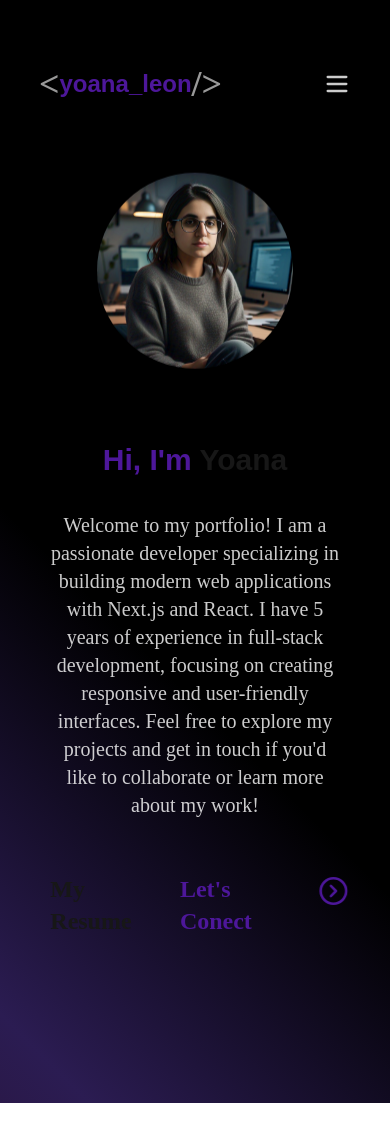
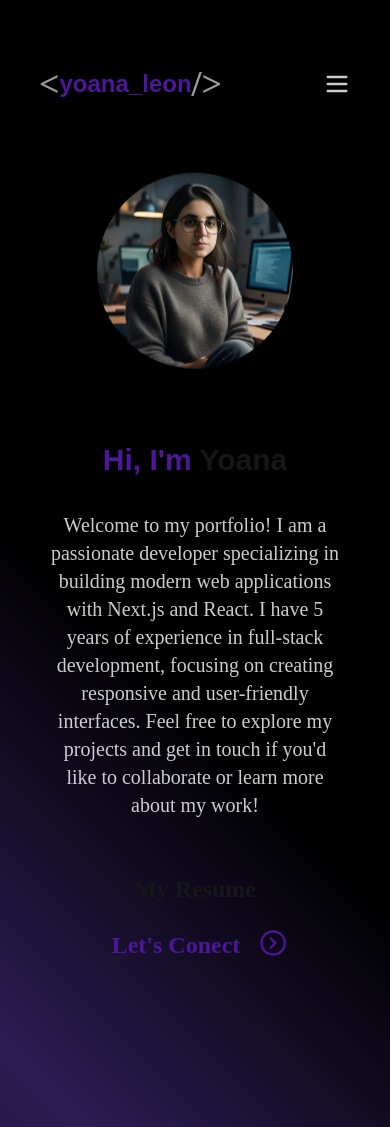
Before and after one commit to ylfranco98/portfolio, a Next.js app: page / in a window 390 px wide. Before the commit the page ends 1103 px from the top, so only its background shows below. Built offline with nearby package versions, Linux system fonts and the light colour scheme.

Commit message:
make hero responsive for mobile devices

```diff
--- a/app/globals.css
+++ b/app/globals.css
@@ -7,6 +7,7 @@
 
 @theme inline {
   /* Define breakpoints for responsive design */
+  --breakpoint-xs: 30rem;
   --breakpoint-ms: 42rem;
   --breakpoint-3xl: 110rem;
 
--- a/components/Main.tsx
+++ b/components/Main.tsx
@@ -57,7 +57,7 @@ export const Main: React.FC = () => {
           <span className="text-violet-900">Hi, I'm</span> Yoana
         </h1>
         <Description />
-        <div className=" flex xl:justify-between justify-center 2xl:gap-15 ms:gap-5 gap-5 2xl:mt-5 w-full lg:px-15 xl:px-10 3xl:px-25 px-0">
+        <div className="items-center flex xs:flex-row flex-col xl:justify-between justify-center 2xl:gap-15 ms:gap-10 gap-5 2xl:mt-5 w-full lg:px-15 xl:px-10 3xl:px-25 px-0">
           {/* xl:px-5 */}
           <a
             href="#"
@@ -74,10 +74,10 @@ export const Main: React.FC = () => {
           </a>
           <a
             href="#contact"
-            className=" font-font flex gap-[20px] no-underline text-violet-900 hover:text-white rounded-[10px] 2xl:text-4xl xl:text-3xl lg:text-4xl sm:text-3xl text-2xl font-light border-2 border-transparent bg-[length:0%] font-semibold transition-colors"
+            className=" font-font flex gap-[10px] no-underline text-violet-900 hover:text-white rounded-[10px] 2xl:text-4xl xl:text-3xl lg:text-4xl sm:text-3xl text-2xl font-light border-2 border-transparent bg-[length:0%] font-semibold transition-colors"
           >
             Let's Conect
-            <CircleChevronRight className="size-9 floatingLeftRight" />
+            <CircleChevronRight className="lg:size-9 sm:size-8 size-7 floatingLeftRight" />
           </a>
         </div>
       </div>
```
